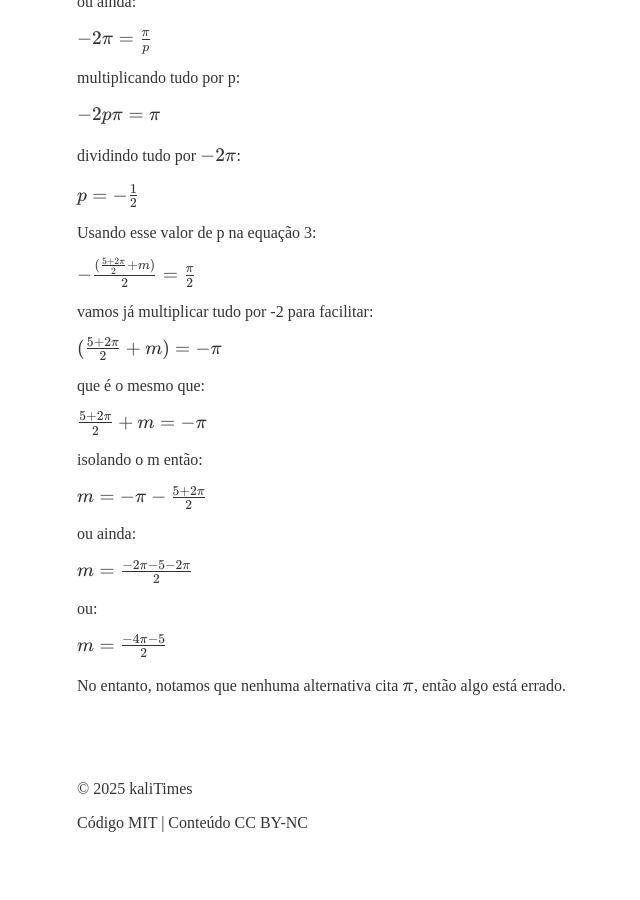
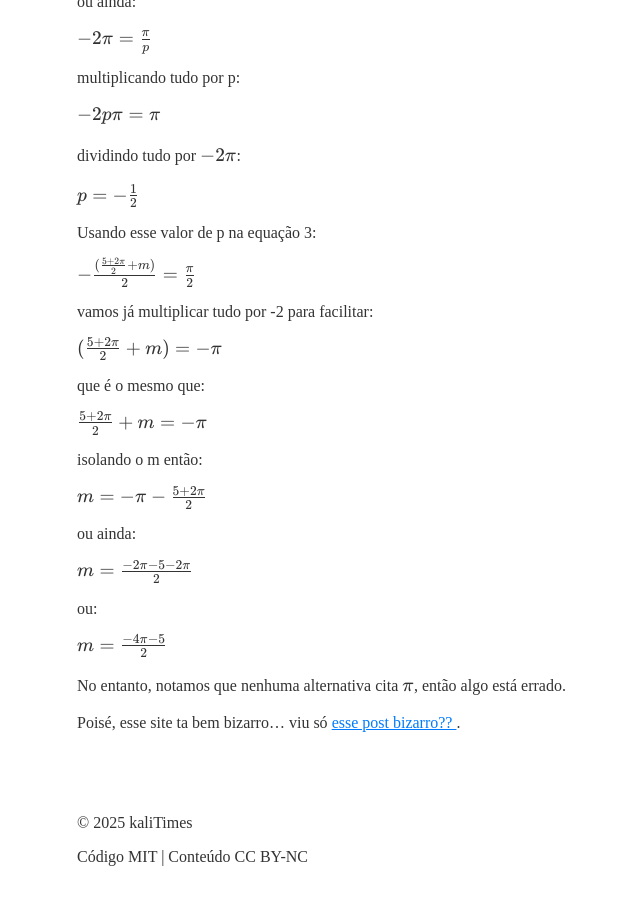
Before and after one commit to willskiufrgs-a11y/kaliTimes, a Jekyll site: the page built from _posts/2025-11-28-quetãoEnemmd.md, in a window 1280 px wide and 900 px high, scrolled down 2780 px. Shown: the whole window, without its empty margins (163-803 px from the left). Built offline with Jekyll 4.4.1, drawn with Linux system fonts in a browser that asks for light colours; before the commit the page ends 3646 px from its top, so only the background shows below that.

Commit message:
Update 2025-11-28-quetãoEnemmd.md

```diff
--- a/_posts/2025-11-28-quetãoEnemmd.md
+++ b/_posts/2025-11-28-quetãoEnemmd.md
@@ -137,3 +137,5 @@ ou:
 $m = \frac{-4\pi -5}{2}$
 
 No entanto, notamos que nenhuma alternativa cita $\pi$, então algo está errado.
+
+Poisé, esse site ta bem bizarro... viu só <a href='https://willskiufrgs-a11y.github.io/kaliTimes/tccBlog'>esse post bizarro?? </a>.
```
